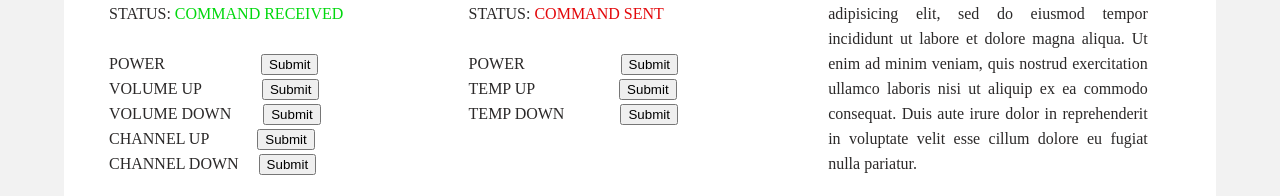
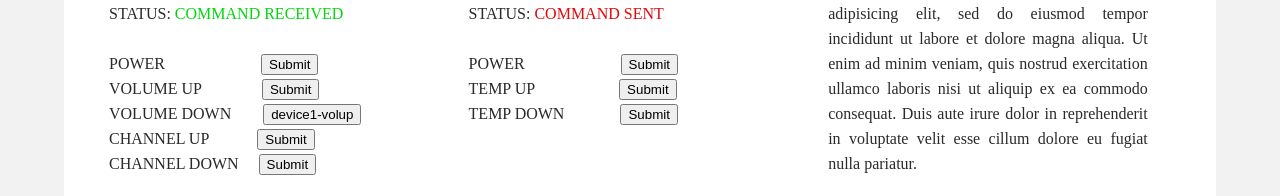
Before and after one commit to hancheyn/CIS350_Project, a PHP site: page / in a window 1280 px wide. Shown: the part 525-721 px from the top of the page. Run offline with PHP 8.4, Linux system fonts and the light colour scheme; grey boxes are pictures that could not be loaded.

Commit message:
changed submit method on voldown button, need to test

```diff
--- a/html/index.php
+++ b/html/index.php
@@ -47,6 +47,7 @@ include_once('esp-database.php');
 
 
     <h2 class="hidden">About</h2>
+
 	<form action="update.php" method="POST" id="form-device1" name="form-device1">
     <p class="text_column">
 	DEVICE NAME 1
@@ -60,8 +61,9 @@ include_once('esp-database.php');
 	VOLUME UP&nbsp; &nbsp; &nbsp; &nbsp; &nbsp; &nbsp; &nbsp;&nbsp;
 		<input type="button" name="device1-volup" id="device1-volup" value="Submit">
     <br>
+   <!-- test submit voldown -->
 	VOLUME DOWN&nbsp; &nbsp; &nbsp; &nbsp;
-		<input type="button" name="device1-voldown" id="device1-voldown" value="Submit">
+		<input type="submit" name="device1-voldown" id="device1-voldown" value="device1-volup">
 	<br>
 	CHANNEL UP&nbsp; &nbsp; &nbsp; &nbsp; &nbsp; &nbsp;
 		<input type="button" name="device1-chup" id="device1-chup" value="Submit">
@@ -71,6 +73,7 @@ include_once('esp-database.php');
     </p>
 	</form>
     <form id="form-device2" name="form-device2" method="post">
+
     <p class="text_column">
 	DEVICE NAME 2
 	<br>
```
